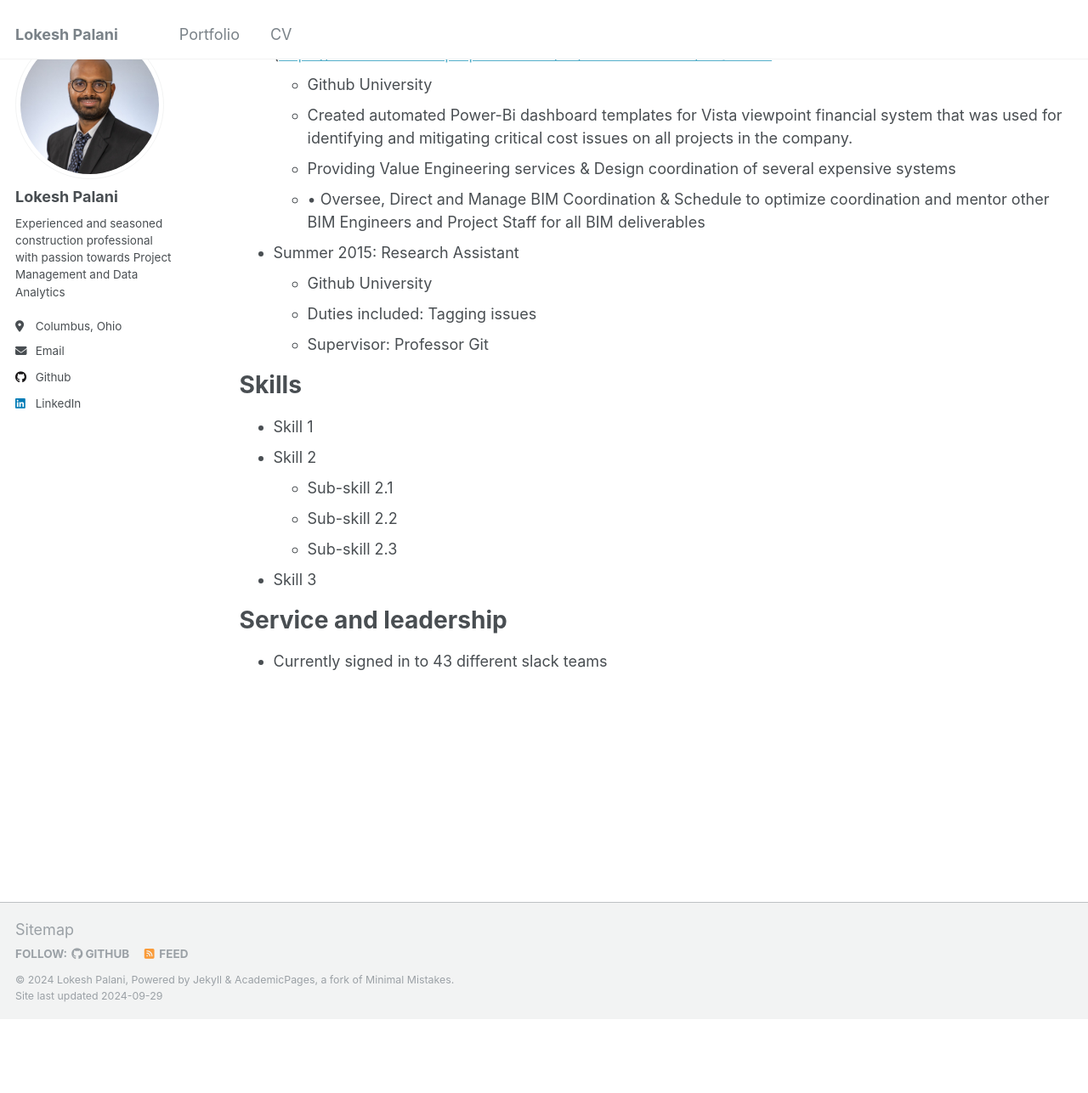
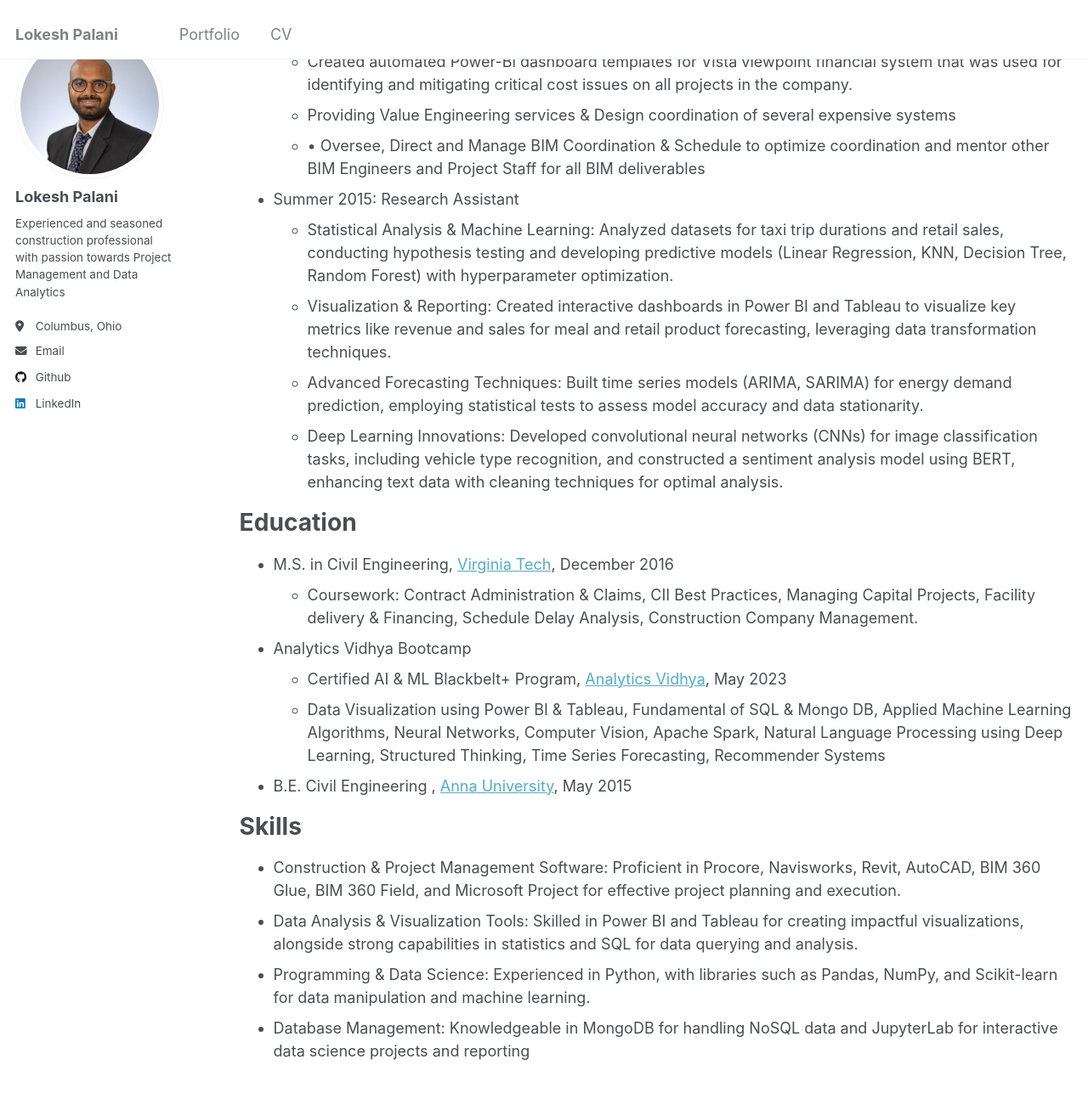
Before and after one commit to Coolinglass/coolinglass.github.io, a Jekyll site: the page built from _pages/cv.md, in a window 1280 px wide and 1400 px high, scrolled down 724 px. Shown: the top 1287 px of the window at 85% size. Built offline with Jekyll 4.4.1, drawn with Linux system fonts in a browser that asks for light colours; before the commit the page ends 1924 px from its top, so only the background shows below that; some of the changed text lies outside the part shown.

Commit message:
Update cv.md

```diff
--- a/_pages/cv.md
+++ b/_pages/cv.md
@@ -13,7 +13,7 @@ Education
 ======
 * M.S Civil Engineering, Virginia Polytechnic Institute and State University, 2016
 * AI/ML Program at Analytics Vidhya, 2023
-* B.S. in Civil Engineering, Anna University, 2015
+* B.E. in Civil Engineering, Anna University, 2015
 
 Work experience
 ======
@@ -24,26 +24,32 @@ Work experience
   * Develop interactive dashboards and reports using Power BI providing real-time insights and trend analyses to facilitate data-driven decision-making among stakeholders.
   * Conduct text collection, cleaning, and analysis to boost productivity in the field, streamlining operations and improving project outcomes.
 
-* February 2017 - April 2022: Senior Project Engineer, [Hathaway Dinwiddie]([https://www.brookfieldproperties.com/en/our-businesses/retail.html](https://www.hathawaydinwiddie.com/)
-  * Github University
+* February 2017 - April 2022: Senior Project Engineer, [Hathaway Dinwiddie](https://www.hathawaydinwiddie.com/)
   * Created automated Power-Bi dashboard templates for Vista viewpoint financial system that was used for identifying and mitigating critical cost issues on all projects in the company.
   * Providing Value Engineering services & Design coordination of several expensive systems
   * •	Oversee, Direct and Manage BIM Coordination & Schedule to optimize coordination and mentor other BIM Engineers and Project Staff for all BIM deliverables
 
 * Summer 2015: Research Assistant
-  * Github University
-  * Duties included: Tagging issues
-  * Supervisor: Professor Git
+  * Statistical Analysis & Machine Learning: Analyzed datasets for taxi trip durations and retail sales, conducting hypothesis testing and developing predictive models (Linear Regression, KNN, Decision Tree, Random Forest) with hyperparameter optimization.
+  * Visualization & Reporting: Created interactive dashboards in Power BI and Tableau to visualize key metrics like revenue and sales for meal and retail product forecasting, leveraging data transformation techniques.
+  * Advanced Forecasting Techniques: Built time series models (ARIMA, SARIMA) for energy demand prediction, employing statistical tests to assess model accuracy and data stationarity.
+  * Deep Learning Innovations: Developed convolutional neural networks (CNNs) for image classification tasks, including vehicle type recognition, and constructed a sentiment analysis model using BERT, enhancing text data with cleaning techniques for optimal analysis.
+
+
+Education
+======
+* M.S. in Civil Engineering, [Virginia Tech](https://www.vt.edu/academics/majors/construction-engineering-and-management.html), December 2016
+  * Coursework: Contract Administration & Claims, CII Best Practices, Managing Capital Projects, Facility delivery & Financing, Schedule Delay Analysis, Construction Company Management.
+
+* Analytics Vidhya Bootcamp
+  * Certified AI & ML Blackbelt+ Program, [Analytics Vidhya](https://www.analyticsvidhya.com/bbplus?utm_source=newhomepage), May 2023
+  * Data Visualization using Power BI & Tableau, Fundamental of SQL & Mongo DB, Applied Machine Learning Algorithms, Neural Networks, Computer Vision, Apache Spark, Natural Language Processing using Deep Learning, Structured Thinking, Time Series Forecasting, Recommender Systems
+
+* B.E. Civil Engineering , [Anna University](https://civil.annauniv.edu/civil/index.php), May 2015
 
 Skills
 ======
-* Skill 1
-* Skill 2
-  * Sub-skill 2.1
-  * Sub-skill 2.2
-  * Sub-skill 2.3
-* Skill 3
-
-Service and leadership
-======
-* Currently signed in to 43 different slack teams
+* Construction & Project Management Software: Proficient in Procore, Navisworks, Revit, AutoCAD, BIM 360 Glue, BIM 360 Field, and Microsoft Project for effective project planning and execution.
+* Data Analysis & Visualization Tools: Skilled in Power BI and Tableau for creating impactful visualizations, alongside strong capabilities in statistics and SQL for data querying and analysis.
+* Programming & Data Science: Experienced in Python, with libraries such as Pandas, NumPy, and Scikit-learn for data manipulation and machine learning.
+* Database Management: Knowledgeable in MongoDB for handling NoSQL data and JupyterLab for interactive data science projects and reporting
```
